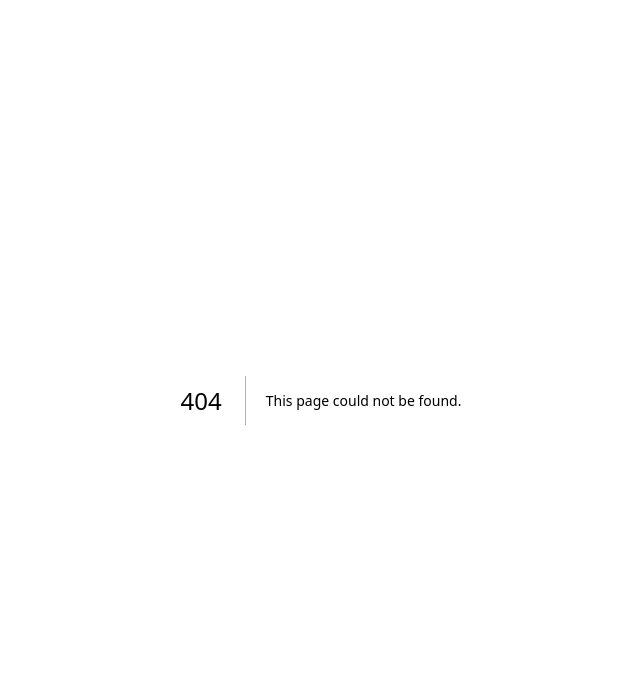
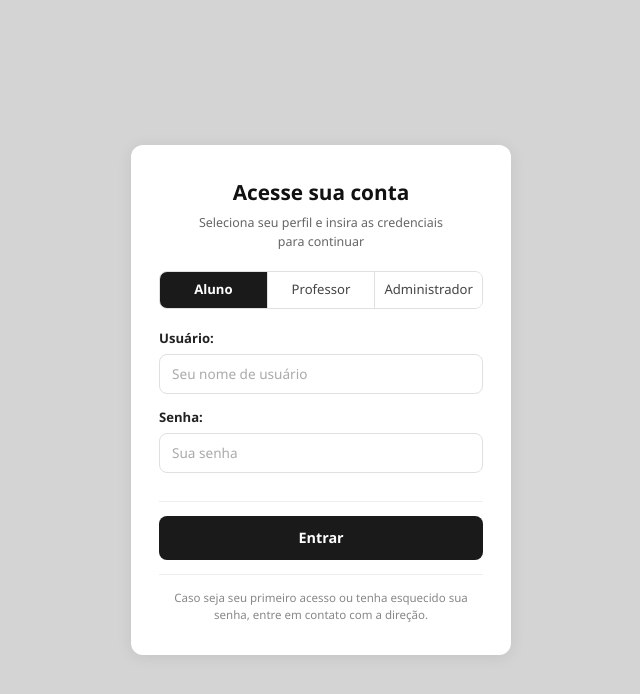
Before and after one commit to Caio-C8/conecta-classe, a Next.js app in the folder apps/web/: page /Login in a window 1280 px wide. Before the commit this address had no page. Shown: the top 694 px of the page, without its empty margins (319-959 px from the left). Built offline with nearby package versions, Linux system fonts and the light colour scheme.

Commit message:
Criação da tela de Login

```diff
--- /dev/null
+++ b/apps/web/app/Login/login.module.css
@@ -0,0 +1,151 @@
+/* ========== PÁGINA ========== */
+.pageWrapper {
+  display: flex;
+  flex-direction: column;
+  min-height: 100vh;
+  background-color: #1a1a1a;
+  font-family: "Segoe UI", sans-serif;
+}
+
+/* ========== FUNDO CINZA ========== */
+.background {
+  flex: 1;
+  display: flex;
+  align-items: center;
+  justify-content: center;
+  background-color: #d4d4d4;
+  padding: 40px 20px;
+}
+
+/* ========== CARD ========== */
+.card {
+  background-color: #ffffff;
+  border-radius: 12px;
+  padding: 32px 28px;
+  width: 100%;
+  max-width: 380px;
+  box-shadow: 0 2px 16px rgba(0, 0, 0, 0.08);
+  display: flex;
+  flex-direction: column;
+  gap: 0;
+}
+
+/* ========== TÍTULOS ========== */
+.title {
+  font-size: 1.3rem;
+  font-weight: 700;
+  color: #111111;
+  text-align: center;
+  margin: 0 0 6px 0;
+}
+
+.subtitle {
+  font-size: 0.78rem;
+  color: #666666;
+  text-align: center;
+  line-height: 1.5;
+  margin: 0 0 20px 0;
+}
+
+/* ========== SELETOR DE PERFIL ========== */
+.perfilSelector {
+  display: flex;
+  border: 1px solid #e0e0e0;
+  border-radius: 8px;
+  overflow: hidden;
+  margin-bottom: 20px;
+}
+
+.perfilButton {
+  flex: 1;
+  padding: 8px 4px;
+  background: #ffffff;
+  border: none;
+  cursor: pointer;
+  font-size: 0.82rem;
+  color: #444444;
+  transition: background 0.15s, color 0.15s;
+  border-right: 1px solid #e0e0e0;
+}
+
+.perfilButton:last-child {
+  border-right: none;
+}
+
+.perfilButton:hover {
+  background-color: #f5f5f5;
+  color: #000000;
+}
+
+.perfilButtonActive {
+  background-color: #1a1a1a;
+  color: #ffffff;
+  font-weight: 600;
+}
+
+/* ========== CAMPOS ========== */
+.fieldGroup {
+  display: flex;
+  flex-direction: column;
+  gap: 5px;
+  margin-bottom: 14px;
+}
+
+.label {
+  font-size: 0.82rem;
+  font-weight: 600;
+  color: #222222;
+}
+
+.input {
+  padding: 9px 12px;
+  border: 1px solid #e0e0e0;
+  border-radius: 8px;
+  font-size: 0.85rem;
+  color: #222222;
+  outline: none;
+  transition: border-color 0.15s;
+  background: #ffffff;
+}
+
+.input::placeholder {
+  color: #aaaaaa;
+}
+
+.input:focus {
+  border-color: #888888;
+}
+
+/* ========== DIVISOR ========== */
+.divider {
+  border: none;
+  border-top: 1px solid #eeeeee;
+  margin: 14px 0;
+}
+
+/* ========== BOTÃO ENTRAR ========== */
+.entrarButton {
+  width: 100%;
+  padding: 11px;
+  background-color: #1a1a1a;
+  color: #ffffff;
+  border: none;
+  border-radius: 8px;
+  font-size: 0.9rem;
+  font-weight: 600;
+  cursor: pointer;
+  transition: background 0.15s;
+}
+
+.entrarButton:hover {
+  background-color: #333333;
+}
+
+/* ========== RODAPÉ DO CARD ========== */
+.footerText {
+  font-size: 0.72rem;
+  color: #888888;
+  text-align: center;
+  line-height: 1.5;
+  margin: 0;
+}
--- /dev/null
+++ b/apps/web/app/Login/page.tsx
@@ -0,0 +1,90 @@
+"use client";
+
+import React, { useState } from "react";
+import styles from "./login.module.css";
+
+type Perfil = "Aluno" | "Professor" | "Administrador";
+
+export default function Login() {
+  const [perfil, setPerfil] = useState<Perfil>("Aluno");
+  const [usuario, setUsuario] = useState("");
+  const [senha, setSenha] = useState("");
+
+  const handleEntrar = () => {
+    console.log("Entrando...", { perfil, usuario, senha });
+    // Redirecionar conforme o perfil
+  };
+
+  const perfis: Perfil[] = ["Aluno", "Professor", "Administrador"];
+
+  return (
+    <div className={styles.pageWrapper}>
+      {/* Área cinza central */}
+      <div className={styles.background}>
+        {/* Card de login */}
+        <div className={styles.card}>
+          <h1 className={styles.title}>Acesse sua conta</h1>
+          <p className={styles.subtitle}>
+            Seleciona seu perfil e insira as credenciais
+            <br />
+            para continuar
+          </p>
+
+          {/* Seletor de perfil */}
+          <div className={styles.perfilSelector}>
+            {perfis.map((p) => (
+              <button
+                key={p}
+                onClick={() => setPerfil(p)}
+                className={`${styles.perfilButton} ${
+                  perfil === p ? styles.perfilButtonActive : ""
+                }`}
+              >
+                {p}
+              </button>
+            ))}
+          </div>
+
+          {/* Campo Usuário */}
+          <div className={styles.fieldGroup}>
+            <label className={styles.label}>Usuário:</label>
+            <input
+              type="text"
+              placeholder="Seu nome de usuário"
+              value={usuario}
+              onChange={(e) => setUsuario(e.target.value)}
+              className={styles.input}
+            />
+          </div>
+
+          {/* Campo Senha */}
+          <div className={styles.fieldGroup}>
+            <label className={styles.label}>Senha:</label>
+            <input
+              type="password"
+              placeholder="Sua senha"
+              value={senha}
+              onChange={(e) => setSenha(e.target.value)}
+              className={styles.input}
+            />
+          </div>
+
+          {/* Divisor */}
+          <hr className={styles.divider} />
+
+          {/* Botão Entrar */}
+          <button onClick={handleEntrar} className={styles.entrarButton}>
+            Entrar
+          </button>
+
+          {/* Rodapé do card */}
+          <hr className={styles.divider} />
+          <p className={styles.footerText}>
+            Caso seja seu primeiro acesso ou tenha esquecido sua senha, entre em
+            contato com a direção.
+          </p>
+        </div>
+      </div>
+    </div>
+  );
+}
```
